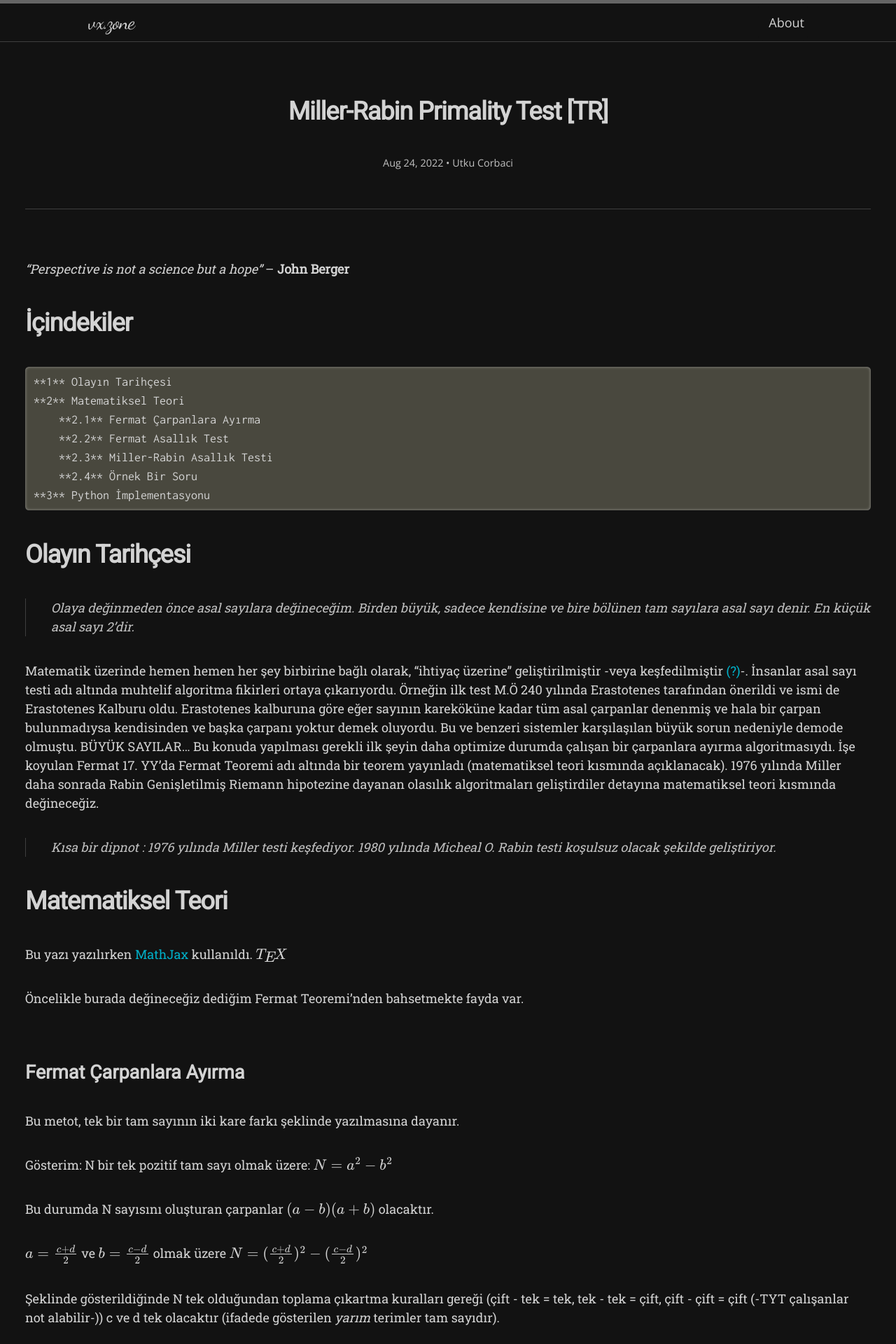
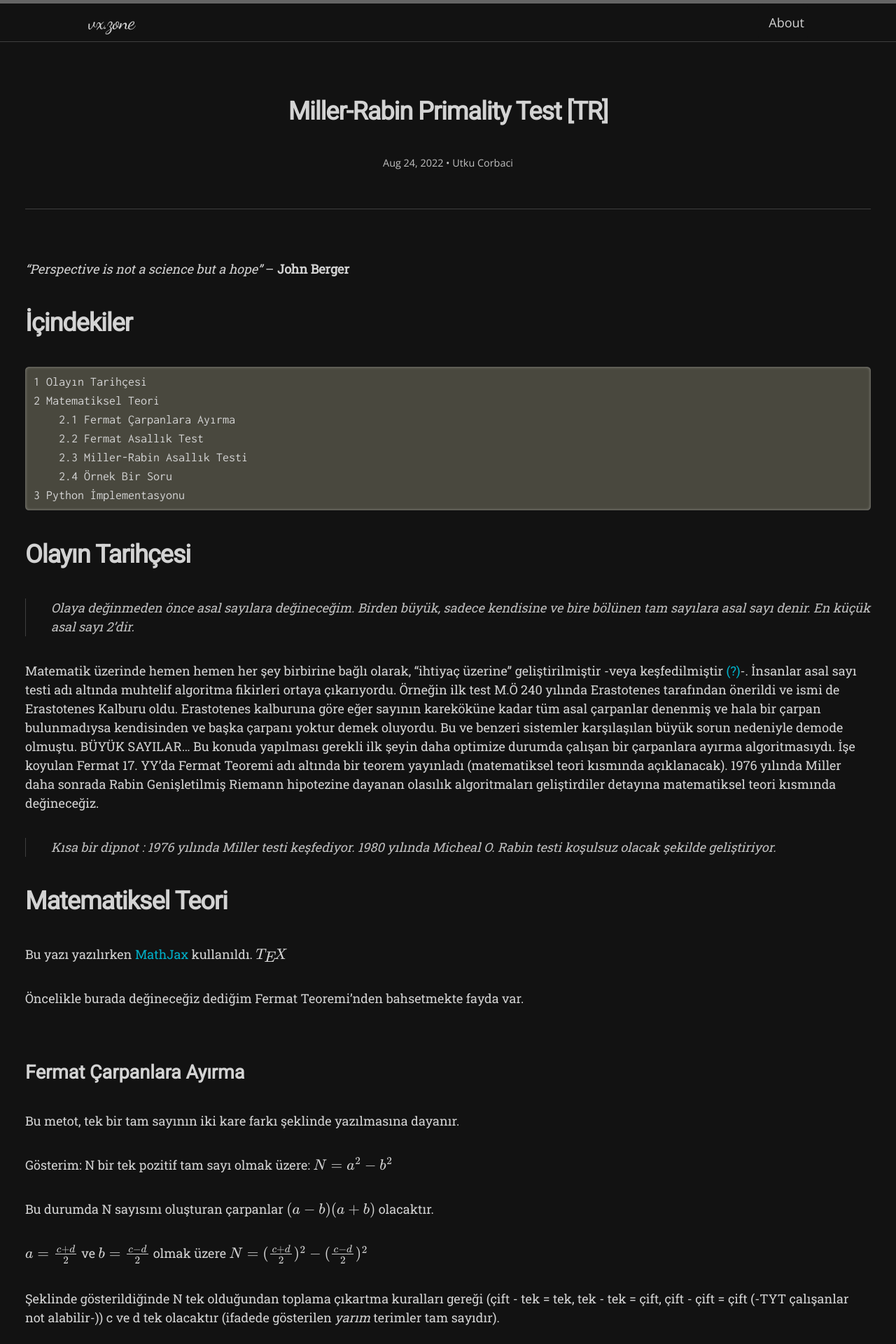
Before and after one commit to vx-zone/vx-zone.github.io, a Jekyll site: the page built from _posts/2022-08-24-primalitytest.md, in a window 1280 px wide. Shown: the top 1920 px of the page at 70% size. Built offline with Jekyll 4.4.1, drawn with Linux system fonts in a browser that asks for light colours; nearby versions of some CDN libraries; some web fonts are replaced; formulas are drawn with MathJax 3.

```diff
--- a/_posts/2022-08-24-primalitytest.md
+++ b/_posts/2022-08-24-primalitytest.md
@@ -13,13 +13,13 @@ _“Perspective is not a science but a hope”_
 # İçindekiler
 
 <pre>
-**1** Olayın Tarihçesi
-**2** Matematiksel Teori
-    **2.1** Fermat Çarpanlara Ayırma
-    **2.2** Fermat Asallık Test
-    **2.3** Miller-Rabin Asallık Testi
-    **2.4** Örnek Bir Soru
-**3** Python İmplementasyonu
+1 Olayın Tarihçesi
+2 Matematiksel Teori
+    2.1 Fermat Çarpanlara Ayırma
+    2.2 Fermat Asallık Test
+    2.3 Miller-Rabin Asallık Testi
+    2.4 Örnek Bir Soru
+3 Python İmplementasyonu
 </pre>
 
 # Olayın Tarihçesi
```
